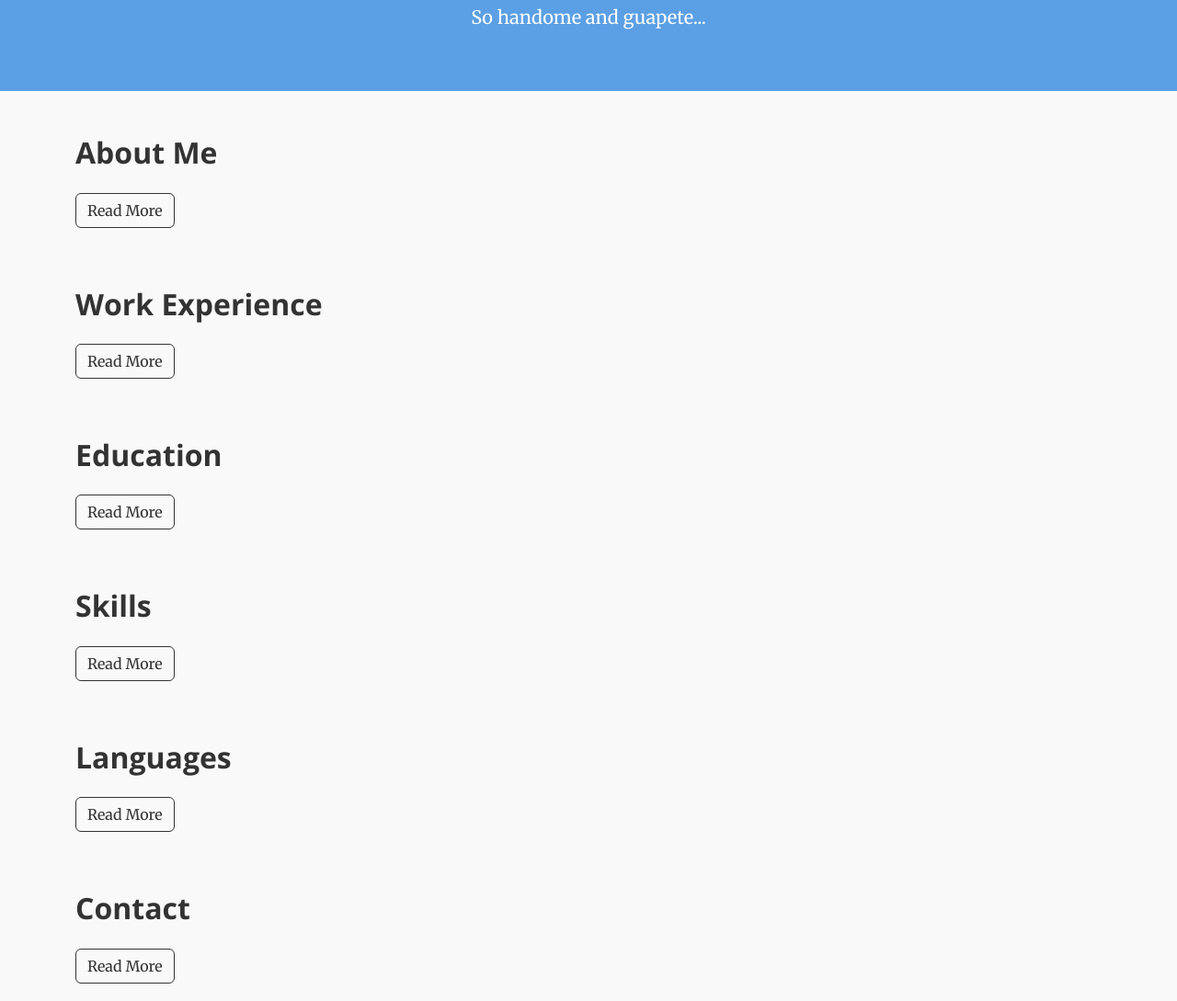
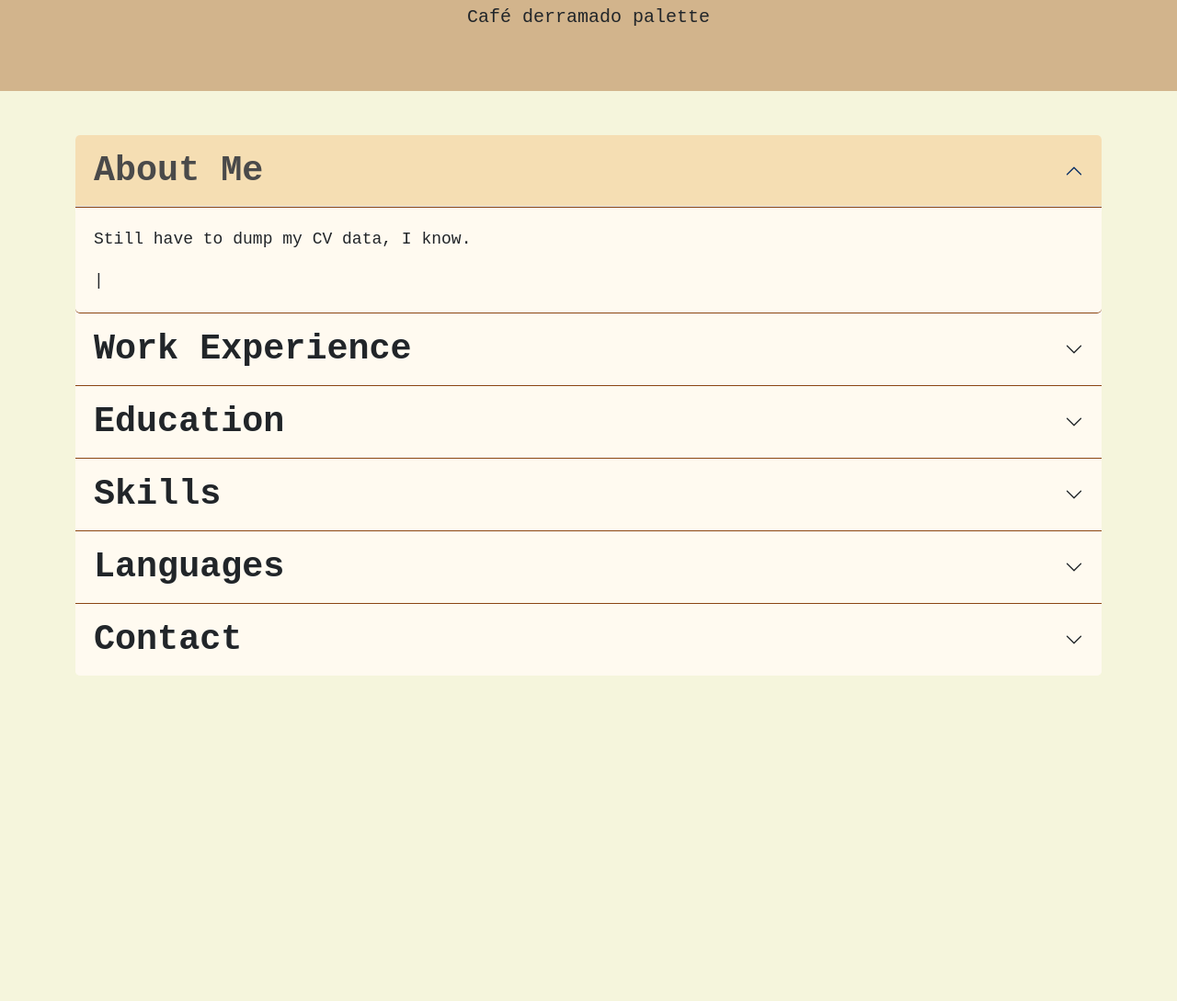
Before and after one commit to captainLongLegs/personalWebsite, a plain HTML site: page index.html in a window 1280 px wide. Shown: the part 348-1437 px from the top of the page at 92% size. After the commit the page ends 1131 px from the top, so only its background shows below. Drawn offline with nearby package versions, Linux system fonts and the light colour scheme.

Commit message:
Display changed. JS not working

```diff
--- a/css/styles.css
+++ b/css/styles.css
@@ -1,39 +1,89 @@
-/* General body styling */
 body {
-  font-family: 'Merriweather', serif; /* Serif font for a literary feel */
-  line-height: 1.6; /* Improved readability */
-  color: #333; /* Dark gray text for better contrast */
-  background-color: #f9f9f9; /* Light background */
+  font-family: 'Courier New', Courier, monospace;
+  line-height: 1.6;
+  background-color: #f5f5dc; /* Beige background */
 }
 
-/* Hero section styling */
 .hero-section {
-  background-color: #0c73daaa; /* Semi-transparent blue background */
-  padding: 100px 0; /* Added padding for spacing */
-  color: white; /* White text for contrast */
-  text-align: center; /* Centered content */
+  background-color: #d2b48c; /* Tan background */
+  padding: 100px 0;
+  text-align: center;
 }
 
-/* Heading styling */
 h1, h2 {
-  font-family: 'Open Sans', sans-serif; /* Sans-serif for headings */
-  font-weight: 700; /* Bold headings */
-  margin-bottom: 20px; /* Added margin below headings for spacing */
+  font-family: 'Courier New', Courier, monospace;
+  font-weight: 700;
+  margin-bottom: 20px;
 }
 
-/* Button styling */
 .btn-outline-secondary {
-  border-color: #333; /* Dark gray border */
-  color: #333; /* Dark gray text */
+  border-color: #8b4513; /* SaddleBrown border */
+  color: #8b4513; /* SaddleBrown text */
+  border: none;
 }
 
 .btn-outline-secondary:hover {
-  background-color: #333; /* Dark gray background on hover */
+  background-color: #8b4513; /* SaddleBrown background on hover */
   color: #fff; /* White text on hover */
 }
 
-/* Card styling */
 .card {
-  border: none; /* Remove default border */
-  box-shadow: 0 4px 8px rgba(0, 0, 0, 0.1); /* Subtle shadow for depth */
+  border: none;
+  box-shadow: 0 4px 8px rgba(0, 0, 0, 0.1);
+  background-color: #fffaf0; /* FloralWhite background */
 }
+
+.accordion-button {
+  font-family: 'Courier New', Courier, monospace;
+  font-weight: 700;
+  font-size: larger;
+  background-color: #fffaf0; /* FloralWhite background */
+  border-radius: 0; /* Remove rounded corners */
+  margin-bottom: 0; /* Remove margin between buttons */
+}
+
+.accordion-button:not(.collapsed) {
+  background-color: #f5deb3; /* Wheat background when expanded */
+  color: #4a4a4a; /* Dark gray text */
+}
+
+.accordion-button:focus {
+  outline: none; /* Remove the default outline */
+  box-shadow: none;
+}
+
+.accordion-body {
+  font-family: 'Courier New', Courier, monospace;
+  font-size: large;
+  line-height: 1.6;
+  padding: 20px;
+  border-radius: 5px;
+  background-color: #fffaf0; /* FloralWhite background */
+  border-bottom: 1px solid #8b4513; /* SaddleBrown border */
+
+}
+
+.accordion-item {
+  margin-bottom: 0; /* Remove margin between items */
+  border: none; /* Remove default borders */
+}
+
+/* Add a border between buttons for better separation */
+.accordion-item:not(:last-child) .accordion-button {
+  border-bottom: 1px solid #8b4513; /* SaddleBrown border */
+}
+
+
+button {
+  border: none;
+}
+
+.accordion-body::after {
+  content: "|";
+  animation: blink 1s infinite;
+}
+
+@keyframes blink {
+  0%, 100% { opacity: 1; }
+  50% { opacity: 0; }
+}
--- a/index.html
+++ b/index.html
@@ -1,117 +1,119 @@
 <!DOCTYPE html>
 <html lang="en">
-
 <head>
     <meta charset="UTF-8">
     <meta name="viewport" content="width=device-width, initial-scale=1.0">
     <title>XavierMoralesReche_WebDev</title>
     <!-- Bootstrap CSS -->
     <link href="https://cdn.jsdelivr.net/npm/bootstrap@5.3.0/dist/css/bootstrap.min.css" rel="stylesheet">
-    <!--Google Fonts-->
-    <link
-        href="https://fonts.googleapis.com/css2?family=Merriweather:wght@400;700&family=Open+Sans:wght@400;700&display=swap"
-        rel="stylesheet">
+    <!-- Google Fonts -->
+    <link href="https://fonts.googleapis.com/css2?family=Merriweather:wght@400;700&family=Open+Sans:wght@400;700&display=swap" rel="stylesheet">
     <!-- Custom CSS -->
     <link rel="stylesheet" href="css/styles.css">
 </head>
-
 <body>
-    <!-- Bootstrap JS and dependencies-->
+    <!-- Bootstrap JS and dependencies -->
     <script src="https://cdn.jsdelivr.net/npm/@popperjs/core@2.11.6/dist/umd/popper.min.js"></script>
     <script src="https://cdn.jsdelivr.net/npm/bootstrap@5.3.0/dist/js/bootstrap.min.js"></script>
     <!-- Custom JS -->
     <script src="js/main.js"></script>
 
-    <!--Hero section-->
+    <!-- Hero Section -->
     <header class="hero-section text-center py-5">
         <div class="container">
             <img src="img/profile.jpg" alt="Profile Picture" class="rounded-circle mb-3" width="150">
             <h1 class="display-4">Xavier Morales Reche</h1>
-            <p class="lead">So handome and guapete...</p>
+            <p class="lead">Café derramado palette</p>
         </div>
     </header>
 
-    <!--Main Content-->
+    <!-- Main Content -->
     <main class="container my-5">
-        <!--About section-->
-        <section class="mb-5">
-            <h2 class="mb-4">About Me</h2>
-            <button class="btn btn-outline-secondary mb-3" type="button" data-bs-toggle="collapse"
-                data-bs-target="#collapseAbout" aria-expanded="false" aria-controls="collapseAbout">
-                Read More
+        <!-- About Section -->
+        <div class="accordion" id="accordionExample">
+            <div class="accordion-item">
+                <h2 class="accordion-header" id="headingAbout">
+                    <button class="accordion-button" type="button" data-bs-toggle="collapse" data-bs-target="#collapseAbout" aria-expanded="true" aria-controls="collapseAbout">
+                        About Me
                     </button>
-            <div class="collapse" id="collapseAbout">
-                <div class="card card-body">
+                </h2>
+                <div id="collapseAbout" class="accordion-collapse collapse show" aria-labelledby="headingAbout">
+                    <div class="accordion-body">
                         <p>Still have to dump my CV data, I know.</p>
                     </div>
                 </div>
-        </section>
+            </div>
+
             <!-- Work Experience Section -->
-        <section class="mb-5">
-            <h2 class="mb-4">Work Experience</h2>
-            <button class="btn btn-outline-secondary mb-3" type="button" data-bs-toggle="collapse"
-                data-bs-target="#collapseExperience" aria-expanded="false" aria-controls="collapseExperience">
-                Read More
+            <div class="accordion-item">
+                <h2 class="accordion-header" id="headingExperience">
+                    <button class="accordion-button collapsed" type="button" data-bs-toggle="collapse" data-bs-target="#collapseExperience" aria-expanded="false" aria-controls="collapseExperience">
+                        Work Experience
                     </button>
-            <div class="collapse" id="collapseExperience">
-                <div class="card card-body">
+                </h2>
+                <div id="collapseExperience" class="accordion-collapse collapse" aria-labelledby="headingExperience">
+                    <div class="accordion-body">
                         <p>Still have to dump my CV data, I know.</p>
                     </div>
                 </div>
-        </section>
-        <!--Education Section-->
-        <section class="mb-5">
-            <h2 class="mb-4">Education</h2>
-            <button class="btn btn-outline-secondary mb-3" type="button" data-bs-toggle="collapse"
-                data-bs-target="#collapseEducation" aria-expanded="false" aria-controls="collapseEducation">
-                Read More
+            </div>
+
+            <!-- Education Section -->
+            <div class="accordion-item">
+                <h2 class="accordion-header" id="headingEducation">
+                    <button class="accordion-button collapsed" type="button" data-bs-toggle="collapse" data-bs-target="#collapseEducation" aria-expanded="false" aria-controls="collapseEducation">
+                        Education
                     </button>
-            <div class="collapse" id="collapseEducation">
-                <div class="card card-body">
+                </h2>
+                <div id="collapseEducation" class="accordion-collapse collapse" aria-labelledby="headingEducation">
+                    <div class="accordion-body">
                         <p>Still have to dump my CV data, I know.</p>
                     </div>
                 </div>
-        </section>
-        <!--Skills Section-->
-        <section class="mb-5">
-            <h2 class="mb-4">Skills</h2>
-            <button class="btn btn-outline-secondary mb-3" type="button" data-bs-toggle="collapse"
-                data-bs-target="#collapseSkills" aria-expanded="false" aria-controls="collapseSkills">
-                Read More
+            </div>
+
+            <!-- Skills Section -->
+            <div class="accordion-item">
+                <h2 class="accordion-header" id="headingSkills">
+                    <button class="accordion-button collapsed" type="button" data-bs-toggle="collapse" data-bs-target="#collapseSkills" aria-expanded="false" aria-controls="collapseSkills">
+                        Skills
                     </button>
-            <div class="collapse" id="collapseSkills">
-                <div class="card card-body">
+                </h2>
+                <div id="collapseSkills" class="accordion-collapse collapse" aria-labelledby="headingSkills">
+                    <div class="accordion-body">
                         <p>Still have to dump my CV data, I know.</p>
                     </div>
                 </div>
-        </section>
-        <!--Languages Section-->
-        <section class="mb-5">
-            <h2 class="mb-4">Languages</h2>
-            <button class="btn btn-outline-secondary mb-3" type="button" data-bs-toggle="collapse"
-                data-bs-target="#collapseLanguages" aria-expanded="false" aria-controls="collapseLanguages">
-                Read More
+            </div>
+
+            <!-- Languages Section -->
+            <div class="accordion-item">
+                <h2 class="accordion-header" id="headingLanguages">
+                    <button class="accordion-button collapsed" type="button" data-bs-toggle="collapse" data-bs-target="#collapseLanguages" aria-expanded="false" aria-controls="collapseLanguages">
+                        Languages
                     </button>
-            <div class="collapse" id="collapseLanguages">
-                <div class="card card-body">
+                </h2>
+                <div id="collapseLanguages" class="accordion-collapse collapse" aria-labelledby="headingLanguages">
+                    <div class="accordion-body">
                         <p>Still have to dump my CV data, I know.</p>
                     </div>
                 </div>
-        </section>
-        <!--Contact Section-->
-        <section class="mb-5">
-            <h2 class="mb-4">Contact</h2>
-            <button class="btn btn-outline-secondary mb-3" type="button" data-bs-toggle="collapse"
-                data-bs-target="#collapseContact" aria-expanded="false" aria-controls="collapseContact">
-                Read More
+            </div>
+
+            <!-- Contact Section -->
+            <div class="accordion-item">
+                <h2 class="accordion-header" id="headingContact">
+                    <button class="accordion-button collapsed" type="button" data-bs-toggle="collapse" data-bs-target="#collapseContact" aria-expanded="false" aria-controls="collapseContact">
+                        Contact
                     </button>
-            <div class="collapse" id="collapseContact">
-                <div class="card card-body">
+                </h2>
+                <div id="collapseContact" class="accordion-collapse collapse" aria-labelledby="headingContact">
+                    <div class="accordion-body">
                         <p>Still have to dump my CV data, I know.</p>
                     </div>
                 </div>
-        </section>
+            </div>
+        </div>
     </main>
 </body>
-
 </html>
--- a/js/main.js
+++ b/js/main.js
@@ -1,10 +1,32 @@
-// Smooth scrolling for navigation links
-document.querySelectorAll('a[href^="#"]').forEach(anchor => {
-    anchor.addEventListener('click', function (e) {
-        e.preventDefault(); // Prevent default anchor behavior
-        // Smoothly scroll to the target section
-        document.querySelector(this.getAttribute('href')).scrollIntoView({
-            behavior: 'smooth'
+//No funciona el efecto
+
+
+document.addEventListener('DOMContentLoaded', function() {
+    // Typewriter effect function
+    function typewriterEffect(element, text, speed = 100) {
+        let i = 0;
+        element.innerHTML = '';
+        function type() {
+            if (i < text.length) {
+                element.innerHTML += text.charAt(i);
+                i++;
+                setTimeout(type, speed);
+            }
+        }
+        type();
+    }
+
+    document.querySelectorAll('.accordion-button').forEach(button => {
+        button.addEventListener('show.bs.collapse', () => {
+            const targetID = button.getAttribute('data-bs-target');
+
+            const targetElement = document.querySelector(targetID);
+
+            const text = targetElement.querySelector('.accordion-body').textContent;
+
+            targetElement.querySelector('.accordion-body').textContent = '';
+
+            typewriterEffect(targetElement.querySelector('.accordion-body'), text);
         });
     });
 });
```
Lines whose indentation alone changed are shown as unchanged.
